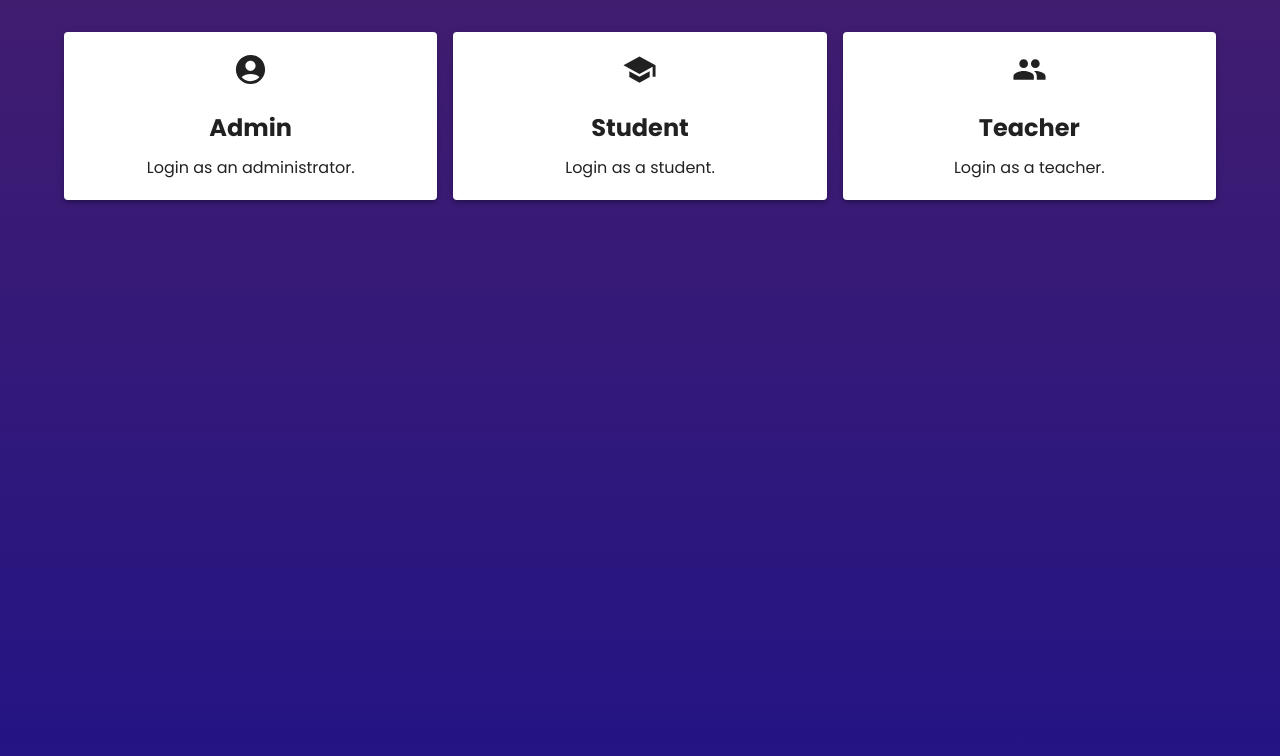
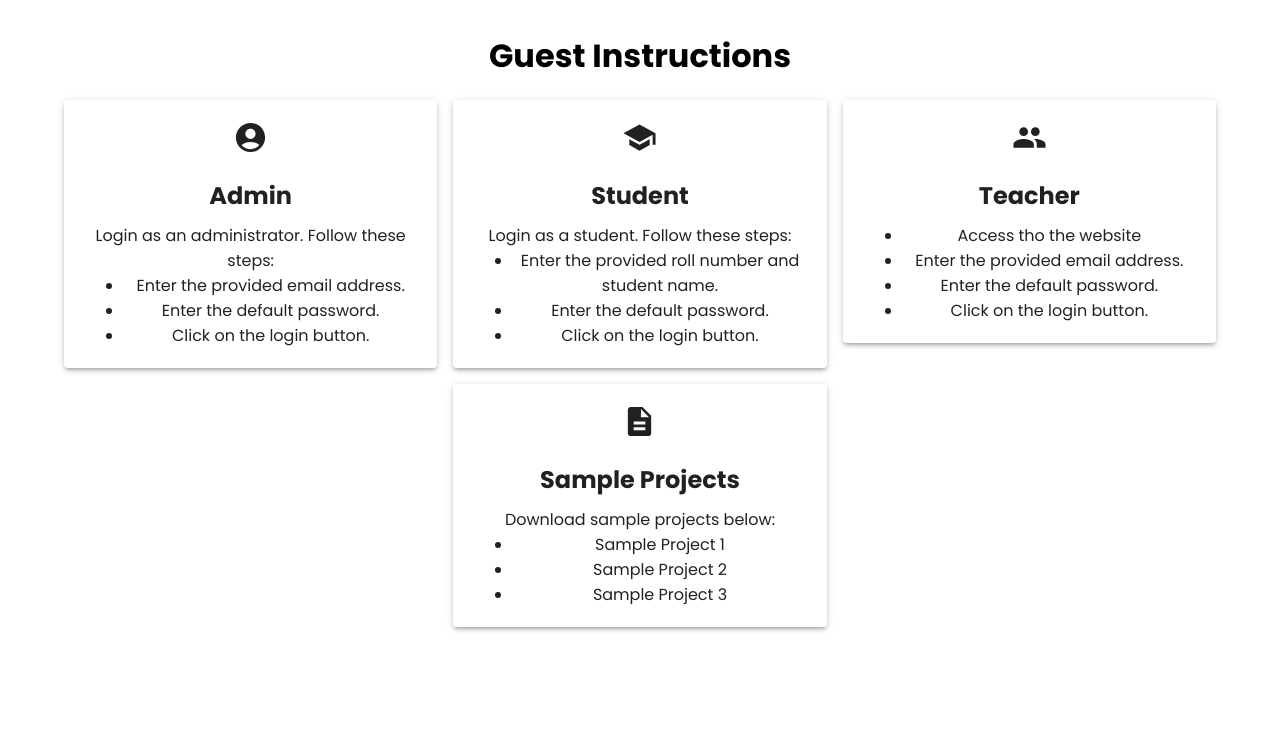
Before and after one commit to sangnguyen02/FinalMTSE, a React (Create React App) app in the folder FinalMTSE/frontend/: page /choose in a window 1280 px wide. Shown: the top 756 px of the page. Built offline with nearby package versions, Linux system fonts and the light colour scheme.

Commit message:
Guest Instructions

```diff
--- a/FinalMTSE/frontend/src/pages/ChooseUser.js
+++ b/FinalMTSE/frontend/src/pages/ChooseUser.js
@@ -1,4 +1,4 @@
-import React, { useEffect, useState } from 'react';
+import React, { useState } from 'react';
 import { useNavigate } from 'react-router-dom';
 import {
   Grid,
@@ -7,126 +7,160 @@ import {
   Container,
   CircularProgress,
   Backdrop,
+  Typography, // Import Typography
 } from '@mui/material';
-import { AccountCircle, School, Group } from '@mui/icons-material';
+import { AccountCircle, School, Group, Description as DescriptionIcon } from '@mui/icons-material';
 import styled from 'styled-components';
 import { useDispatch, useSelector } from 'react-redux';
 import { loginUser } from '../redux/userRelated/userHandle';
 import Popup from '../components/Popup';
 
 const ChooseUser = ({ visitor }) => {
-  const dispatch = useDispatch()
-  const navigate = useNavigate()
-  const password = "zxc"
+  const dispatch = useDispatch();
+  const navigate = useNavigate();
+  const password = "zxc";
 
-  const { status, currentUser, currentRole } = useSelector(state => state.user);;
+  const { status, currentUser, currentRole } = useSelector(state => state.user);
 
-  const [loader, setLoader] = useState(false)
+  const [loader, setLoader] = useState(false);
   const [showPopup, setShowPopup] = useState(false);
   const [message, setMessage] = useState("");
 
   const navigateHandler = (user) => {
-    if (user === "Admin") {
-      if (visitor === "guest") {
-        const email = "yogendra@12"
-        const fields = { email, password }
-        setLoader(true)
-        dispatch(loginUser(fields, user))
+    // Function to handle navigation based on the selected user type
+    if (user === "Admin" && visitor === "guest") {
+      const email = "yogendra@12";
+      const fields = { email, password };
+      setLoader(true);
+      dispatch(loginUser(fields, user));
+    } else if (user === "Student" && visitor === "guest") {
+      const rollNum = "1";
+      const studentName = "Dipesh Awasthi";
+      const fields = { rollNum, studentName, password };
+      setLoader(true);
+      dispatch(loginUser(fields, user));
+    } else if (user === "Teacher" && visitor === "guest") {
+      const email = "tony@12";
+      const fields = { email, password };
+      setLoader(true);
+      dispatch(loginUser(fields, user));
+    } else {
+      // Handle navigation to the appropriate login page for each role
+      navigate(`/${user.toLowerCase()}login`);
     }
-      else {
-        navigate('/Adminlogin');
-      }
-    }
+  };
 
-    else if (user === "Student") {
-      if (visitor === "guest") {
-        const rollNum = "1"
-        const studentName = "Dipesh Awasthi"
-        const fields = { rollNum, studentName, password }
-        setLoader(true)
-        dispatch(loginUser(fields, user))
-      }
-      else {
-        navigate('/Studentlogin');
-      }
-    }
+  const downloadFile = (fileName) => {
+    const link = document.createElement("a");
 
-    else if (user === "Teacher") {
-      if (visitor === "guest") {
-        const email = "tony@12"
-        const fields = { email, password }
-        setLoader(true)
-        dispatch(loginUser(fields, user))
-      }
-      else {
-        navigate('/Teacherlogin');
-      }
-    }
-  }
+    // Set the href attribute to the file path or a data URL
+    link.href = `/path/to/your/files/${fileName}`;
 
-  useEffect(() => {
-    if (status === 'success' || currentUser !== null) {
-      if (currentRole === 'Admin') {
-        navigate('/Admin/dashboard');
-      }
-      else if (currentRole === 'Student') {
-        navigate('/Student/dashboard');
-      } else if (currentRole === 'Teacher') {
-        navigate('/Teacher/dashboard');
-      }
-    }
-    else if (status === 'error') {
-      setLoader(false)
-      setMessage("Network Error")
-      setShowPopup(true)
-    }
-  }, [status, currentRole, navigate, currentUser]);
+    // Set the download attribute with the desired file name
+    link.download = fileName;
+
+    // Append the link to the document
+    document.body.appendChild(link);
+
+    // Trigger a click on the link to start the download
+    link.click();
+
+    // Remove the link from the document
+    document.body.removeChild(link);
+    // Implement file download logic here
+  };
 
   return (
     <StyledContainer>
-      <Container>
+       <StyledHeader>Guest Instructions</StyledHeader>
       <Grid container spacing={2} justifyContent="center">
+        {/* Admin section */}
         <Grid item xs={12} sm={6} md={4}>
-            <div onClick={() => navigateHandler("Admin")}>
-              <StyledPaper elevation={3}>
+          <StyledPaper elevation={3} onClick={() => navigateHandler("Admin")}>
             <Box mb={2}>
               <AccountCircle fontSize="large" />
             </Box>
             <StyledTypography>
               Admin
             </StyledTypography>
-                Login as an administrator.
+            <p>Login as an administrator. Follow these steps:</p>
+            <ul>
+              <li>Enter the provided email address.</li>
+              <li>Enter the default password.</li>
+              <li>Click on the login button.</li>
+            </ul>
           </StyledPaper>
-            </div>
         </Grid>
+
+        {/* Student section */}
         <Grid item xs={12} sm={6} md={4}>
-            <StyledPaper elevation={3}>
-              <div onClick={() => navigateHandler("Student")}>
+          <StyledPaper elevation={3} onClick={() => navigateHandler("Student")}>
             <Box mb={2}>
               <School fontSize="large" />
             </Box>
             <StyledTypography>
               Student
             </StyledTypography>
-                Login as a student.
-              </div>
+            <p>Login as a student. Follow these steps:</p>
+            <ul>
+              <li>Enter the provided roll number and student name.</li>
+              <li>Enter the default password.</li>
+              <li>Click on the login button.</li>
+            </ul>
           </StyledPaper>
         </Grid>
+
+        {/* Teacher section */}
         <Grid item xs={12} sm={6} md={4}>
-            <StyledPaper elevation={3}>
-              <div onClick={() => navigateHandler("Teacher")}>
+          <StyledPaper elevation={3} onClick={() => navigateHandler("Teacher")}>
             <Box mb={2}>
               <Group fontSize="large" />
             </Box>
             <StyledTypography>
               Teacher
             </StyledTypography>
-                Login as a teacher.
-              </div>
+            <ul>
+              <li>Access tho the website</li>
+              <li>Enter the provided email address.</li>
+              <li>Enter the default password.</li>
+              <li>Click on the login button.</li>
+            </ul>
+          </StyledPaper>
+        </Grid>
+
+        {/* Sample Projects section */}
+        <Grid item xs={12} sm={6} md={4}>
+          <StyledPaper elevation={3}>
+            <Box mb={2}>
+              <DescriptionIcon fontSize="large" />
+            </Box>
+            <StyledTypography>
+              Sample Projects
+            </StyledTypography>
+            <p>Download sample projects below:</p>
+            <ul>
+              <li>
+                <a href="#" onClick={() => downloadFile("sample_project_1.docx")}>
+                  Sample Project 1
+                </a>
+              </li>
+              <li>
+                <a href="#" onClick={() => downloadFile("sample_project_2.docx")}>
+                  Sample Project 2
+                </a>
+              </li>
+              <li>
+                <a href="#" onClick={() => downloadFile("sample_project_3.docx")}>
+                  Sample Project 3
+                </a>
+              </li>
+              {/* Add more sample projects as needed */}
+            </ul>
           </StyledPaper>
         </Grid>
       </Grid>
-      </Container>
+
+      {/* Loader backdrop */}
       <Backdrop
         sx={{ color: '#fff', zIndex: (theme) => theme.zIndex.drawer + 1 }}
         open={loader}
@@ -134,6 +168,8 @@ const ChooseUser = ({ visitor }) => {
         <CircularProgress color="inherit" />
         Please Wait
       </Backdrop>
+
+      {/* Popup component for displaying messages */}
       <Popup message={message} setShowPopup={setShowPopup} showPopup={showPopup} />
     </StyledContainer>
   );
@@ -141,11 +177,12 @@ const ChooseUser = ({ visitor }) => {
 
 export default ChooseUser;
 
-const StyledContainer = styled.div`
-  background: linear-gradient(to bottom, #411d70, #19118b);
-  height: 120vh;
+const StyledContainer = styled(Container)`
+
+  height: 100vh;
   display: flex;
   justify-content: center;
+  align-items: center;
   padding: 2rem;
 `;
 
@@ -153,15 +190,20 @@ const StyledPaper = styled(Paper)`
   padding: 20px;
   text-align: center;
   background-color: #1f1f38;
-  color:rgba(255, 255, 255, 0.6);
-  cursor:pointer;
+  color: rgba(255, 255, 255, 0.6);
+  cursor: pointer;
 
   &:hover {
     background-color: #2c2c6c;
-    color:white;
+    color: white;
   }
 `;
 
 const StyledTypography = styled.h2`
   margin-bottom: 10px;
 `;
+const StyledHeader = styled.h1`
+  color: black;
+  text-align: center;
+  margin-bottom: 20px;
+`;
```
Lines whose indentation alone changed are shown as unchanged.
